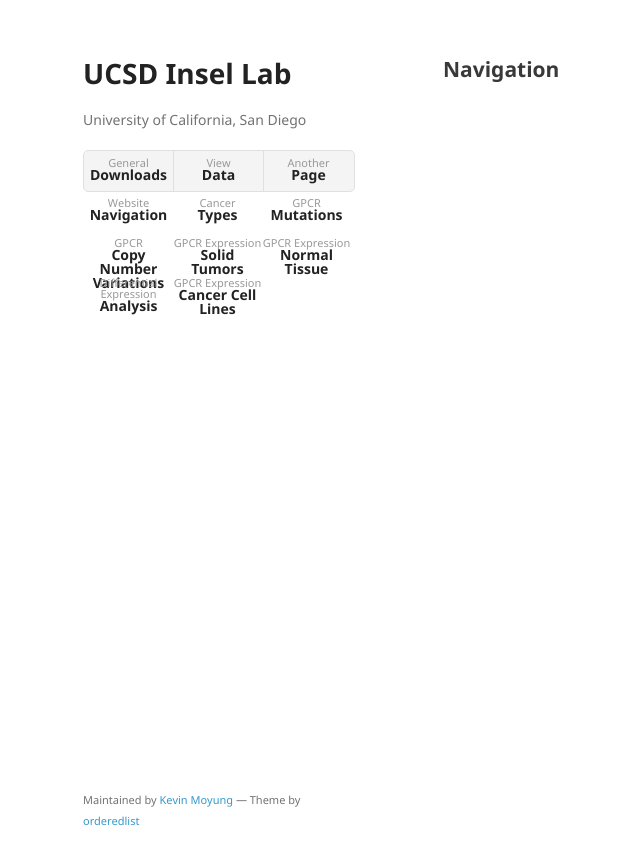
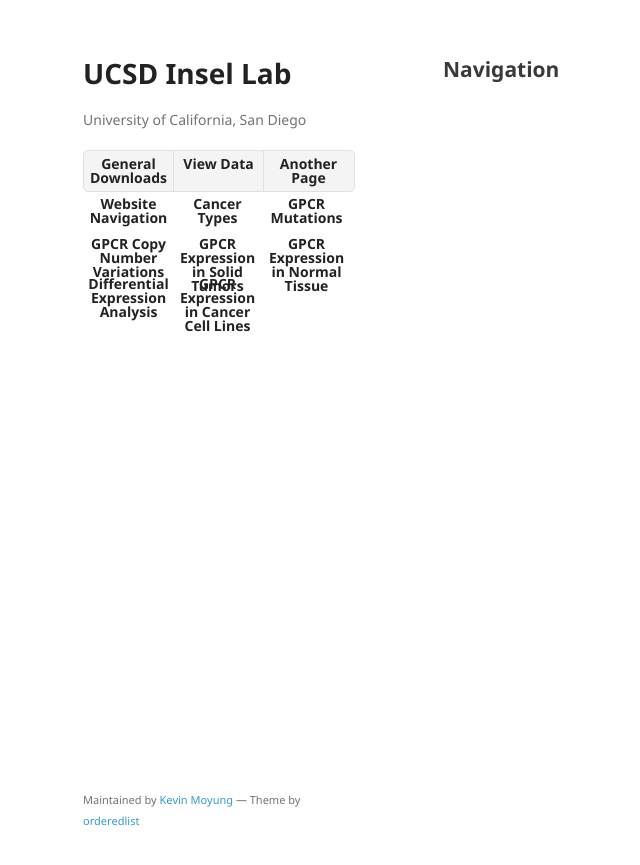
Before and after one commit to insellab/insellab.github.io, a Jekyll site: the page built from navigation.md, in a window 1280 px wide. Shown: the top 865 px of the page, without its empty margins (127-767 px from the left). Built offline with Jekyll 4.4.1, drawn with Linux system fonts in a browser that asks for light colours; our own code applies the rules of GitHub Pages for plain Markdown files.

```diff
--- a/_layouts/default.html
+++ b/_layouts/default.html
@@ -27,17 +27,17 @@
 
         <!--{% if site.show_downloads %}-->
           <ul>
-            <li><a href="https://insellab.github.io/data">General <strong>Downloads</strong></a></li>
-            <li><a href="https://insellab.github.io/visual">View <strong>Data</strong></a></li>
-            <li><a href="{{ site.github.repository_url }}">Another <strong>Page</strong></a></li>
-            <li><a href="https://insellab.github.io/navigation">Website <strong>Navigation</strong></a></li>
-            <li><a href="https://insellab.github.io/cancertypes">Cancer <strong>Types</strong></a></li>
-            <li><a href="https://insellab.github.io/cancertypes">GPCR <strong>Mutations</strong></a></li>
-            <li><a href="https://insellab.github.io/cancertypes">GPCR <strong>Copy Number Variations</strong></a></li>
-            <li><a href="https://insellab.github.io/cancertypes">GPCR Expression <strong>Solid Tumors</strong></a></li>
-            <li><a href="https://insellab.github.io/cancertypes">GPCR Expression <strong>Normal Tissue</strong></a></li>
-            <li><a href="https://insellab.github.io/cancertypes">Differential Expression <strong>Analysis</strong></a></li>
-            <li><a href="https://insellab.github.io/cancertypes">GPCR Expression <strong>Cancer Cell Lines</strong></a></li>
+            <li><a href="https://insellab.github.io/data"><strong>General Downloads</strong></a></li>
+            <li><a href="https://insellab.github.io/visual"><strong>View Data</strong></a></li>
+            <li><a href="{{ site.github.repository_url }}"><strong>Another Page</strong></a></li>
+            <li><a href="https://insellab.github.io/navigation"><strong>Website Navigation</strong></a></li>
+            <li><a href="https://insellab.github.io/cancertypes"><strong>Cancer Types</strong></a></li>
+            <li><a href="https://insellab.github.io/cancertypes"><strong>GPCR Mutations</strong></a></li>
+            <li><a href="https://insellab.github.io/cancertypes"><strong>GPCR Copy Number Variations</strong></a></li>
+            <li><a href="https://insellab.github.io/cancertypes"><strong>GPCR Expression in Solid Tumors</strong></a></li>
+            <li><a href="https://insellab.github.io/cancertypes"><strong>GPCR Expression in Normal Tissue</strong></a></li>
+            <li><a href="https://insellab.github.io/cancertypes"><strong>Differential Expression Analysis</strong></a></li>
+            <li><a href="https://insellab.github.io/cancertypes"><strong>GPCR Expression in Cancer Cell Lines</strong></a></li>
           </ul>
         <!-- {% endif %} -->
       </header>
```
